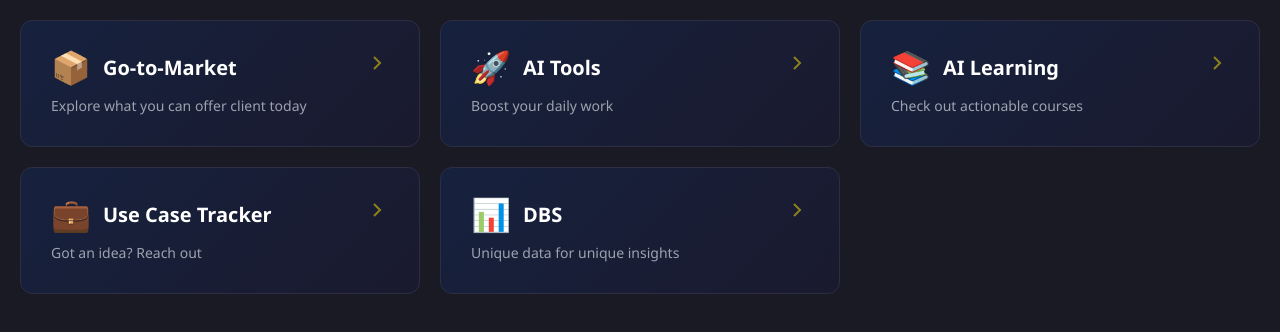
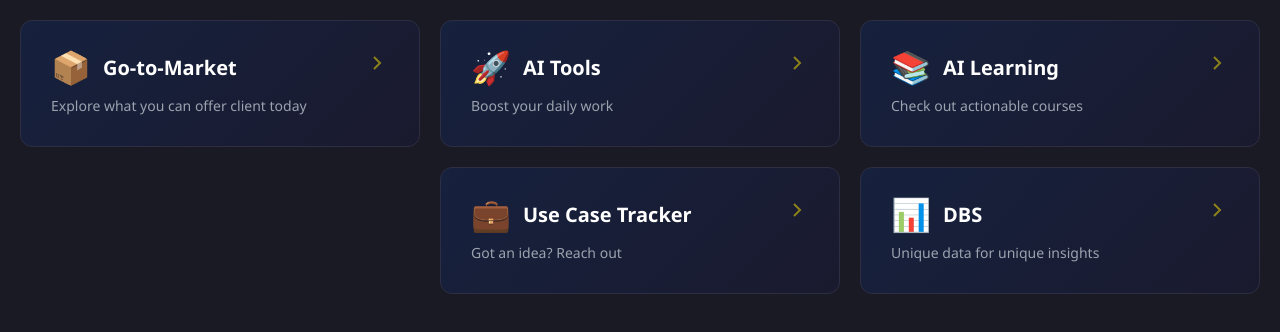
Before and after one commit to cdel1/sat-ai-cards, a plain HTML site: page index.html in a window 1280 px wide. Drawn offline with Linux system fonts and the light colour scheme.

Commit message:
Add specific styling for the fourth card

```diff
--- a/index.html
+++ b/index.html
@@ -23,6 +23,10 @@
             grid-gap: 20px;
             max-width: 1400px;
             margin: 0 auto;
+        }
+
+        .card:nth-child(4) {
+            grid-column: 2 / 3;
         }
 
         .card {
```
